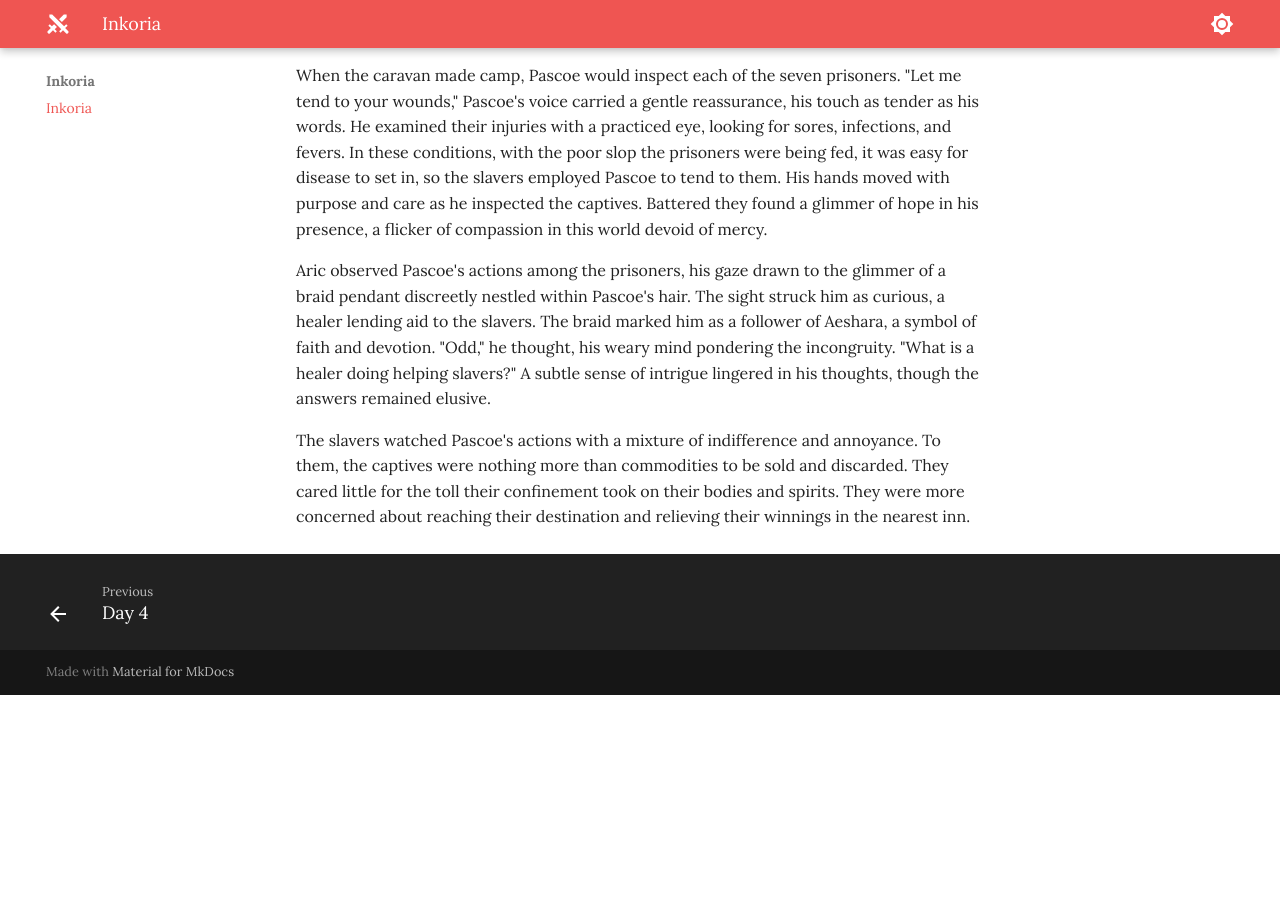
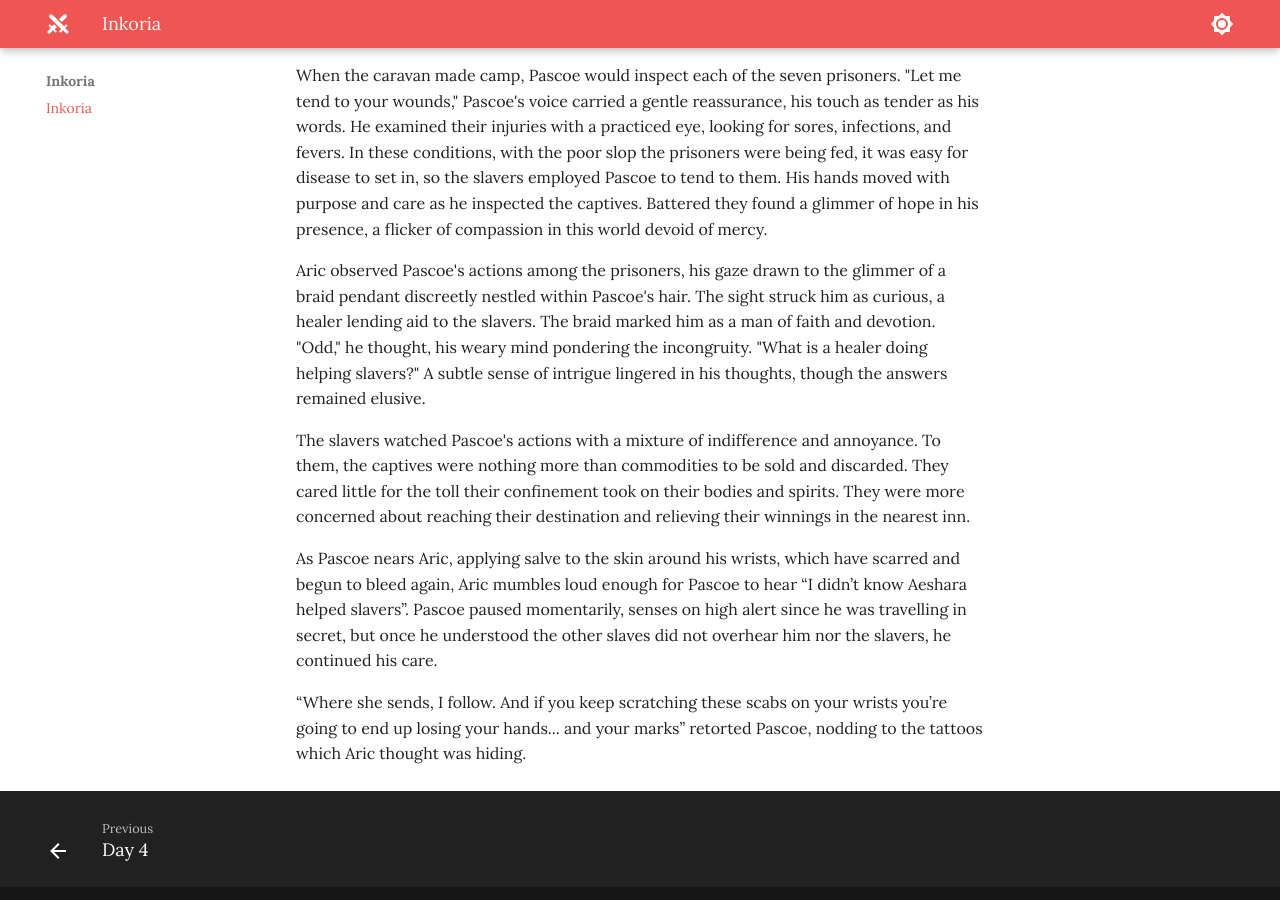
Before and after one commit to jonasmcferreira/adventures, an MkDocs documentation site: the page built from docs/inkoria/00.md, in a window 1280 px wide and 900 px high, scrolled down 2129 px. Built offline with MkDocs 1.6.1 and Material for MkDocs 9.7.7, drawn with Linux system fonts in a browser that asks for light colours; before the commit the page ends 2824 px from its top, so only the background shows below that.

Commit message:
modified docs/inkoria/00.md

```diff
--- a/docs/inkoria/00.md
+++ b/docs/inkoria/00.md
@@ -30,6 +30,10 @@ Amidst this bleak existence, Pascoe moved with gentle determination. His eyes sw
 
 When the caravan made camp, Pascoe would inspect each of the seven prisoners. "Let me tend to your wounds," Pascoe's voice carried a gentle reassurance, his touch as tender as his words. He examined their injuries with a practiced eye, looking for sores, infections, and fevers. In these conditions, with the poor slop the prisoners were being fed, it was easy for disease to set in, so the slavers employed Pascoe to tend to them. His hands moved with purpose and care as he inspected the captives. Battered  they found a glimmer of hope in his presence, a flicker of compassion in this world devoid of mercy.
 
-Aric observed Pascoe's actions among the prisoners, his gaze drawn to the glimmer of a braid pendant discreetly nestled within Pascoe's hair. The sight struck him as curious, a healer lending aid to the slavers. The braid marked him as a follower of Aeshara, a symbol of faith and devotion. "Odd," he thought, his weary mind pondering the incongruity. "What is a healer doing helping slavers?" A subtle sense of intrigue lingered in his thoughts, though the answers remained elusive.
+Aric observed Pascoe's actions among the prisoners, his gaze drawn to the glimmer of a braid pendant discreetly nestled within Pascoe's hair. The sight struck him as curious, a healer lending aid to the slavers. The braid marked him as a man of faith and devotion. "Odd," he thought, his weary mind pondering the incongruity. "What is a healer doing helping slavers?" A subtle sense of intrigue lingered in his thoughts, though the answers remained elusive.
 
 The slavers watched Pascoe's actions with a mixture of indifference and annoyance. To them, the captives were nothing more than commodities to be sold and discarded. They cared little for the toll their confinement took on their bodies and spirits. They were more concerned about reaching their destination and relieving their winnings in the nearest inn.
+
+As Pascoe nears Aric, applying salve to the skin around his wrists, which have scarred and begun to bleed again, Aric mumbles loud enough for Pascoe to hear “I didn’t know Aeshara helped slavers”. Pascoe paused momentarily, senses on high alert since he was travelling in secret, but once he understood the other slaves did not overhear him nor the slavers, he continued his care.
+
+“Where she sends, I follow. And if you keep scratching these scabs on your wrists you’re going to end up losing your hands... and your marks” retorted Pascoe, nodding to the tattoos which Aric thought was hiding.
```
